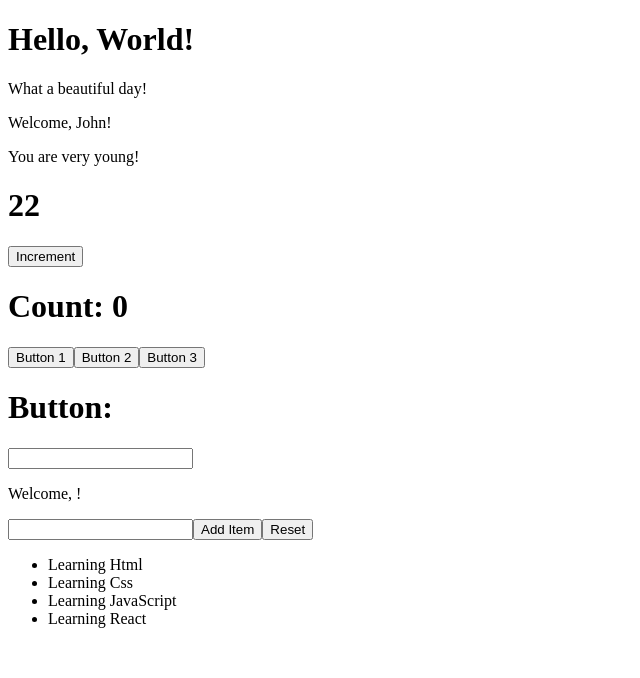
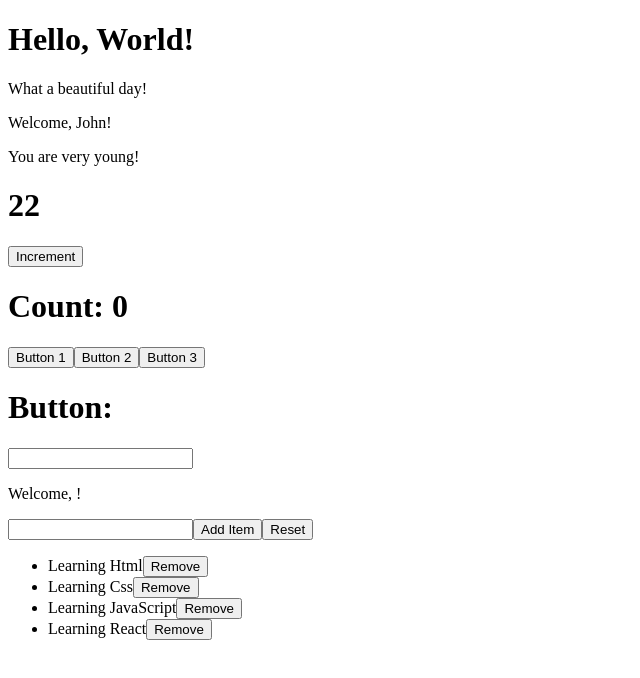
Before and after one commit to antoniocodella/react-exercises, a React (Create React App) app: page / in a window 1280 px wide. Shown: the top 678 px of the page, without its empty margins (0-640 px from the left). Built offline with nearby package versions, Linux system fonts and the light colour scheme.

Commit message:
lists-06

```diff
--- a/src/TodoList.js
+++ b/src/TodoList.js
@@ -33,6 +33,17 @@ export class TodoList extends React.Component {
     });
   };
 
+  handleRemoveItem = (e) => {
+    let x = e.target.getAttribute("id");
+    console.log(x);
+    console.log(this.state.items);
+    this.setState(() => {
+      return {
+        items: this.state.items.filter((item, index, array) => item !== x),
+      };
+    });
+  };
+
   render() {
     return (
       <div>
@@ -45,7 +56,12 @@ export class TodoList extends React.Component {
         <button onClick={this.handleClearItems}>Reset</button>
         <ul>
           {this.state.items.map((item, index) => (
-            <li key={index}>{item}</li>
+            <li key={index}>
+              {item}
+              <button id={item} onClick={this.handleRemoveItem}>
+                Remove
+              </button>
+            </li>
           ))}
         </ul>
       </div>
```
